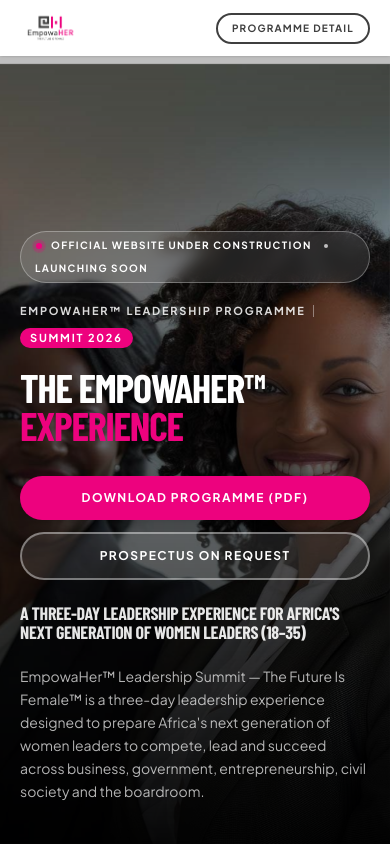
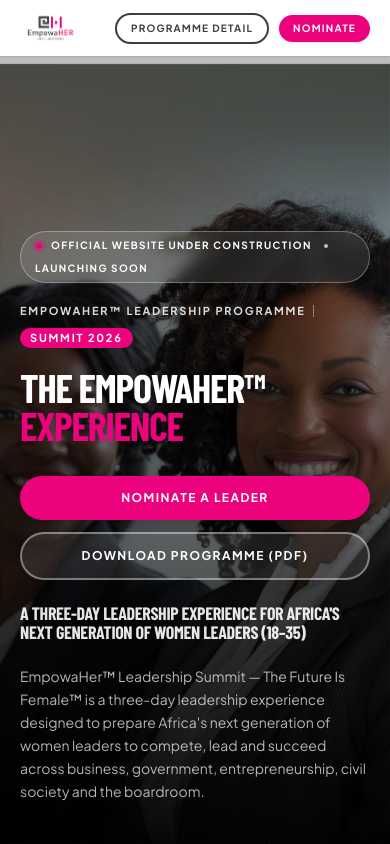
Before and after one commit to brandfocal/empowaher, a Next.js app: page / in a window 390 px wide. Shown: the top 844 px of the page. Built offline with nearby package versions, Linux system fonts and the light colour scheme; a web font is replaced by a local one.

Commit message:
feat: add Nominate button to header, make Nominate primary CTA in hero, and update contact numbers

```diff
--- a/src/components/EmpowaHerComingSoon.tsx
+++ b/src/components/EmpowaHerComingSoon.tsx
@@ -1,6 +1,7 @@
 "use client";
 
 import { useEffect } from "react";
+import Link from "next/link";
 import { Header } from "./Header";
 import { Footer } from "./Footer";
 import { NewsBanner } from "./NewsBanner";
@@ -196,21 +197,21 @@
                     animationDelay: "300ms",
                   }}
                 >
+                  <Link
+                    href="/nominate"
+                    className="flex w-full items-center justify-center rounded-full bg-[#ed027e] px-8 py-3.5 text-xs font-bold uppercase tracking-[0.12em] text-white shadow-lg transition-all hover:bg-[#ed027e]/90 hover:scale-[1.02] sm:w-auto"
+                  >
+                    <span>Nominate a Leader</span>
+                  </Link>
+
                   <a
                     href={PROGRAMME_PDF_PATH}
                     download="EmpowaHER-Programme-2026.pdf"
                     target="_blank"
                     rel="noopener noreferrer"
-                    className="flex w-full items-center justify-center rounded-full bg-[#ed027e] px-8 py-3.5 text-xs font-bold uppercase tracking-[0.12em] text-white shadow-lg transition-all hover:bg-[#ed027e]/90 hover:scale-[1.02] sm:w-auto"
+                    className="flex w-full items-center justify-center rounded-full border-2 border-white/40 bg-white/10 px-8 py-3.5 text-xs font-bold uppercase tracking-[0.12em] text-white backdrop-blur-sm transition-all hover:bg-white hover:text-[#3f3f3f] hover:scale-[1.02] sm:w-auto"
                   >
                     <span>Download Programme (PDF)</span>
-                  </a>
-
-                  <a
-                    href={PROSPECTUS_EMAIL_HREF}
-                    className="flex w-full items-center justify-center rounded-full border-2 border-white/40 bg-white/10 px-8 py-3.5 text-xs font-bold uppercase tracking-[0.12em] text-white backdrop-blur-sm transition-all hover:bg-white hover:text-[#3f3f3f] hover:scale-[1.02] sm:w-auto"
-                  >
-                    <span>Prospectus on Request</span>
                   </a>
                 </div>
               </div>
--- a/src/components/Footer.tsx
+++ b/src/components/Footer.tsx
@@ -83,18 +83,18 @@
                   <span>doric@empowaworx.co.za</span>
                 </a>
                 <a
-                  href="tel:+27786489522"
-                  className="flex items-center gap-2.5 transition-colors hover:text-[#ed027e]"
-                >
-                  <Phone size={14} className="text-[#ed027e] shrink-0" />
-                  <span className="tabular-nums">+27 (0) 78 648 9522</span>
-                </a>
-                <a
                   href="tel:+27114827256"
                   className="flex items-center gap-2.5 transition-colors hover:text-[#ed027e]"
                 >
                   <Phone size={14} className="text-[#ed027e] shrink-0" />
                   <span className="tabular-nums">+27 (0) 11 482 7256</span>
+                </a>
+                <a
+                  href="tel:+27652678169"
+                  className="flex items-center gap-2.5 transition-colors hover:text-[#ed027e]"
+                >
+                  <Phone size={14} className="text-[#ed027e] shrink-0" />
+                  <span className="tabular-nums">+27 (0) 65 267 8169</span>
                 </a>
                 <div className="flex items-start gap-2.5 pt-1 text-xs text-white/60">
                   <MapPin size={15} className="text-[#ed027e] shrink-0 mt-0.5" />
--- a/src/components/Header.tsx
+++ b/src/components/Header.tsx
@@ -28,7 +28,7 @@
         />
       </Link>
 
-      <div className="flex items-center gap-3 text-[0.625rem] font-semibold uppercase tracking-[0.12em] sm:gap-5 sm:text-[0.6875rem]">
+      <div className="flex items-center gap-2.5 text-[0.625rem] font-semibold uppercase tracking-[0.12em] sm:gap-4 sm:text-[0.6875rem]">
         {isHomePage ? (
           <a
             href="#programme"
@@ -48,6 +48,13 @@
           </a>
         )}
 
+        <Link
+          href="/nominate"
+          className="block rounded-full bg-[#ed027e] px-3.5 py-1.5 font-bold text-white shadow-sm transition-all hover:bg-[#ed027e]/90 hover:scale-[1.03] active:scale-95 sm:px-5 sm:py-2"
+        >
+          <span>Nominate</span>
+        </Link>
+
         <div className="hidden sm:block">
           <SocialIcons compact variant="dark" />
         </div>
```
